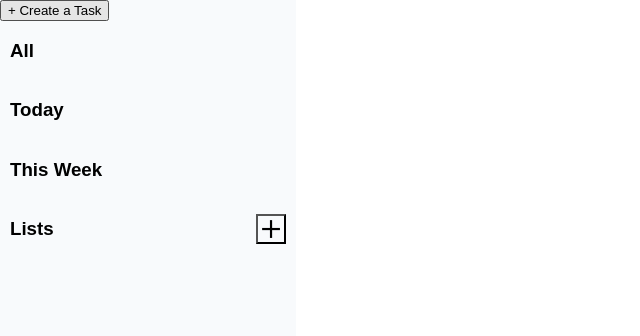
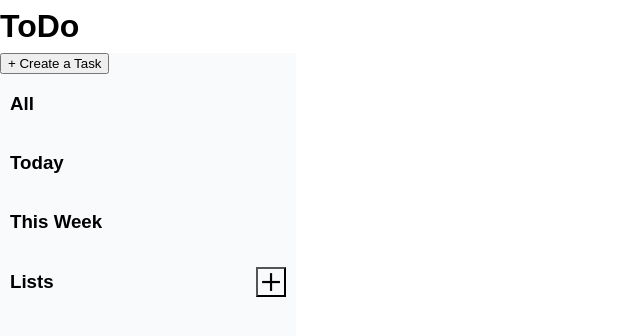
Before and after one commit to tbarinka/ToDoList, a website with bundled scripts: page dist/index.html in a window 1280 px wide. Shown: the whole page, without its empty margins (0-640 px from the left). Built offline with nearby package versions, Linux system fonts and the light colour scheme.

Commit message:
add header

```diff
--- a/src/headerDOM.js
+++ b/src/headerDOM.js
@@ -1,7 +1,29 @@
 import './style.css';
+//import checklist from './images/clipboard-check-multiple-outline.png'
 
-const header = document.createElement('div');
-    header.classList.add('headerContainer');
+function loadHeader() {
+    const header = document.createElement('div');
+        header.classList.add('headerContainer');
+    header.appendChild(leftHeaderContent());
+    document.body.insertBefore(header,content);
+}
 
-const left = document.createElement('div');
-const right = document.createElement('div');
+function leftHeaderContent() {
+    const left = document.createElement('div');
+        left.classList.add('leftHeaderContent');
+    const h = document.createElement('h1');
+        h.classList.add("toDo")
+        h.textContent = "ToDo"
+    //left.appendChild(headerIcon())
+    left.appendChild(h);
+    return left
+}
+
+function headerIcon() {
+    const icon = new Image();
+    icon.src = checklist;
+    icon.classList.add('headerIcon');
+    return icon;
+}
+
+export { loadHeader };
--- a/src/index.js
+++ b/src/index.js
@@ -1,9 +1,2 @@
-import './style.css';
-import { loadSidebarDOM } from './sidebarDOM.js';
-import { mainDOMLoad } from './mainDOM.js'
-
-loadSidebarDOM();
-//mainDOMLoad("List Title", "Item Title");
-const content = document.getElementById('content');
-const div = document.createElement('div');
-content.appendChild(div);
+import { pageLoader } from './pageLoad.js';
+pageLoader();
--- /dev/null
+++ b/src/pageLoad.js
@@ -0,0 +1,13 @@
+import './style.css';
+import { loadSidebarDOM } from './sidebarDOM.js';
+import { mainDOMLoad } from './mainDOM.js';
+import { loadHeader } from './headerDOM.js';
+
+function pageLoader() {
+    loadHeader();
+    loadSidebarDOM();
+    const content = document.getElementById('content');
+    const div = document.createElement('div');
+    content.appendChild(div);
+}
+export { pageLoader }
--- a/src/style.css
+++ b/src/style.css
@@ -1,5 +1,15 @@
-body { padding: 0; margin: 0; font-family: Arial, sans-serif }
-
+html, body {
+    padding: 0;
+    margin: 0;
+    font-family: Arial, sans-serif;
+    height: 100%;
+    overflow: hidden
+}
+.toDo {
+    height: 10px;
+    display: flex;
+    align-items: center;
+}
 #content {
     display: flex;
 }
```
Also changed, not shown: dist/bundle.js.
